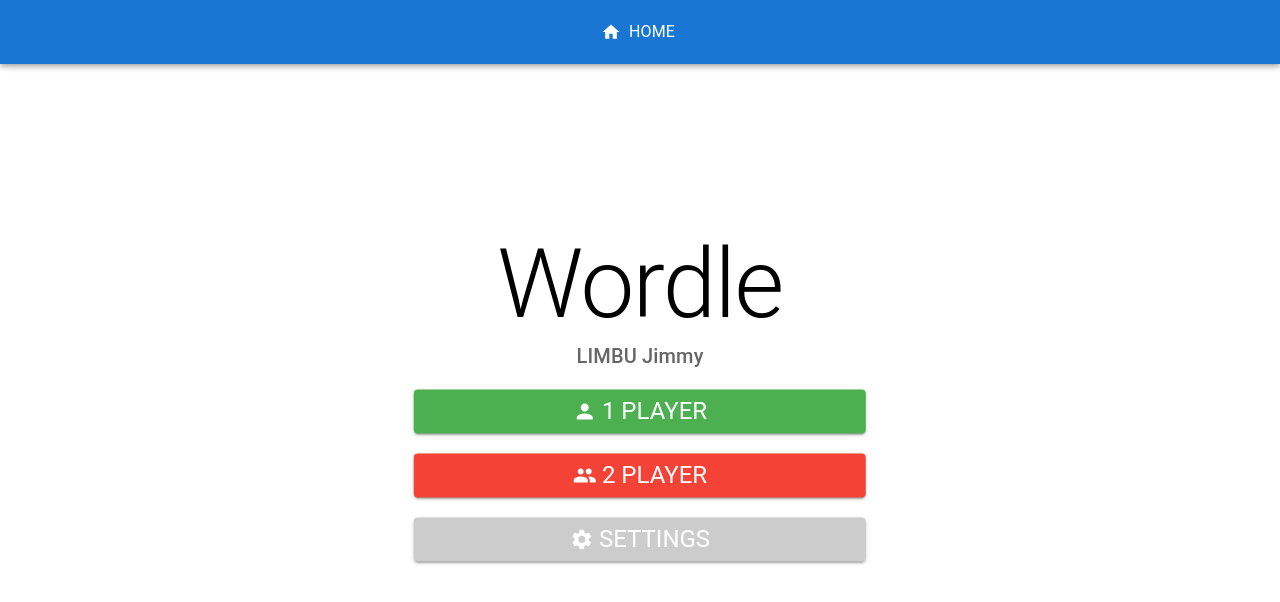
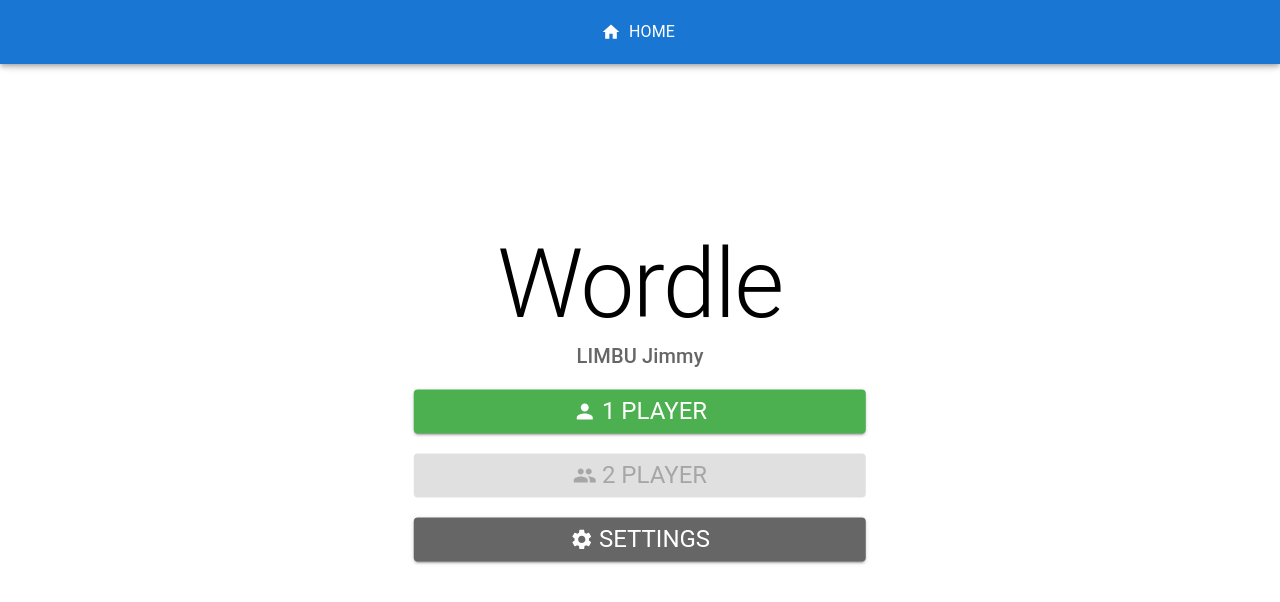
Before and after one commit to jlimbu1/Wordle-Client, a React (Vite) app: page / in a window 1280 px wide. Shown: the top 602 px of the page. Built offline with nearby package versions, Linux system fonts and the light colour scheme.

Commit message:
Update(Home)disable 2 player btn

```diff
--- a/src/pages/index.tsx
+++ b/src/pages/index.tsx
@@ -13,6 +13,7 @@
     color: "primary",
     backgroundColor: "var(--green-color)",
     path: "/game",
+    enabled: true,
   },
   {
     name: "2 Player",
@@ -20,13 +21,15 @@
     color: "primary",
     backgroundColor: "var(--red-color)",
     path: "/waitingRoom",
+    enabled: false,
   },
   {
     name: "Settings",
     icon: <SettingsIcon />,
     color: "primary",
-    backgroundColor: "var(--grey-color)",
+    backgroundColor: "var(--gray-color)",
     path: "/settings",
+    enabled: true,
   },
 ];
 
@@ -71,6 +74,7 @@
             width: "80%",
           }}
           onClick={() => handleButtonClick(page.path)}
+          disabled={!page.enabled}
         >
           <Box
             sx={{
```
